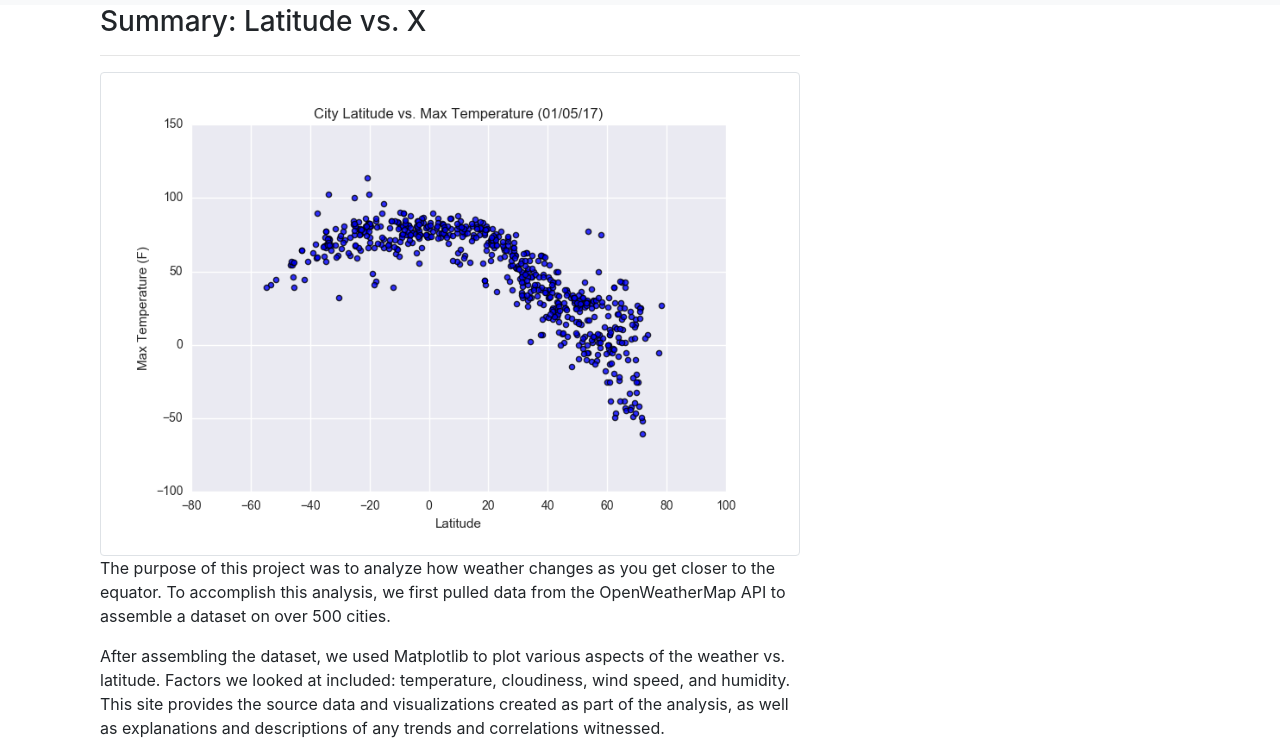
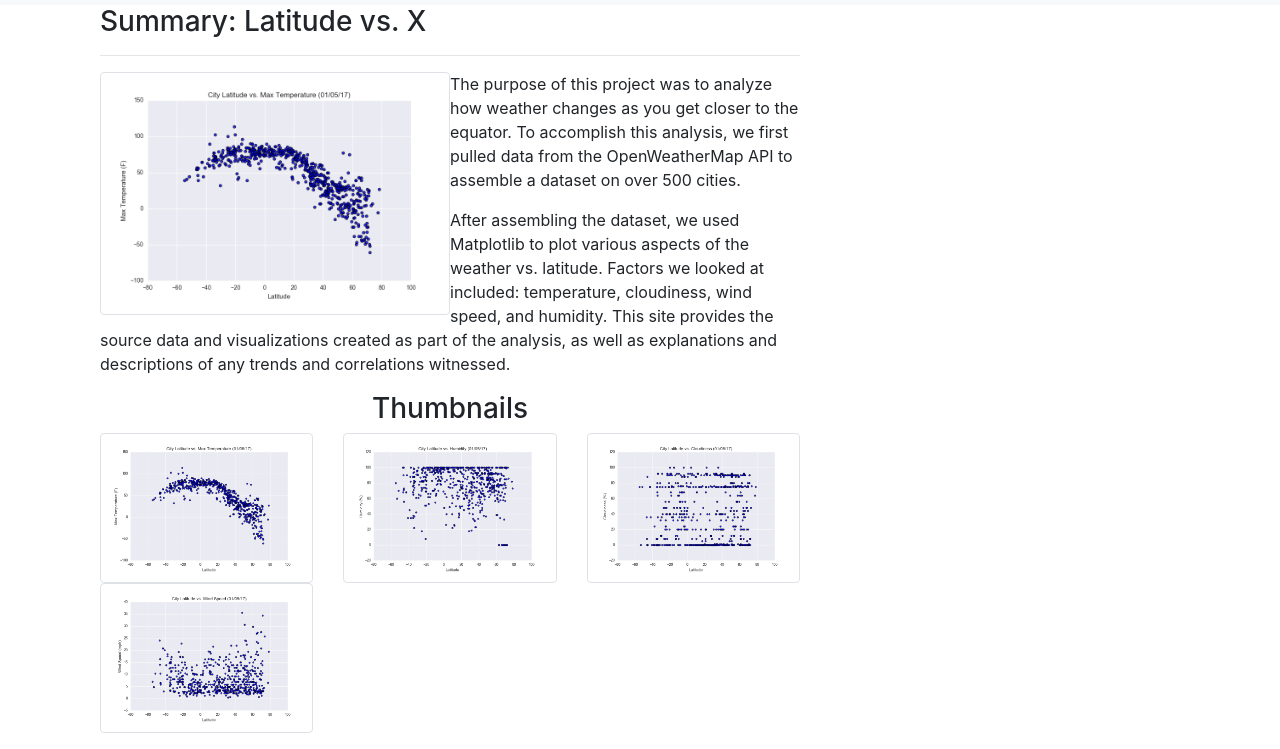
Before and after one commit to mconwa20/Web-Design-Challenge, a plain HTML site: page index.html in a window 1280 px wide. Shown: the part 51-800 px from the top of the page. Drawn offline with nearby package versions, Linux system fonts and the light colour scheme.

Commit message:
making image smaller

```diff
--- a/index.html
+++ b/index.html
@@ -59,7 +59,7 @@
             <h3>Summary: Latitude vs. X </h3>
             <hr>
             <div class="thumbnail">
-                <img class="img-thumbnail float-left" src="assets/images/Fig1.png" alt="..">
+                <img class="img-thumbnail float-left" width= "50%" src="assets/images/Fig1.png" alt="..">
             <p> The purpose of this project was to analyze how weather changes as you get closer to the equator. To accomplish this analysis, we first pulled data from the OpenWeatherMap API to assemble a dataset on over 500 cities. </p>
             <p> After assembling the dataset, we used Matplotlib to plot various aspects of the weather vs. latitude. Factors we looked at included: temperature, cloudiness, wind speed, and humidity. This site provides the source data and visualizations created as part of the analysis, as well as explanations and descriptions of any trends and correlations witnessed. </p>
         </div>
```
